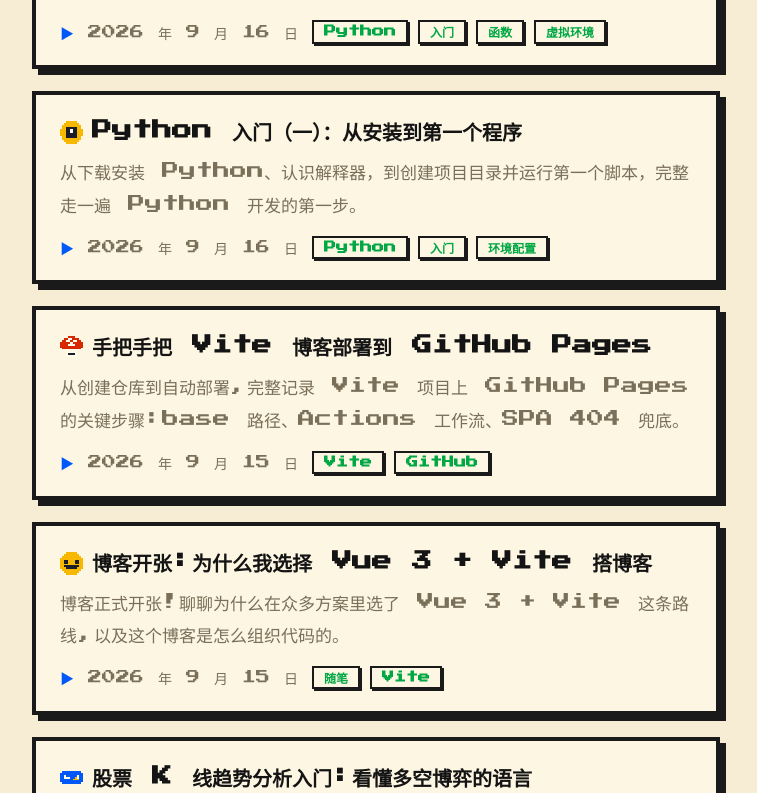
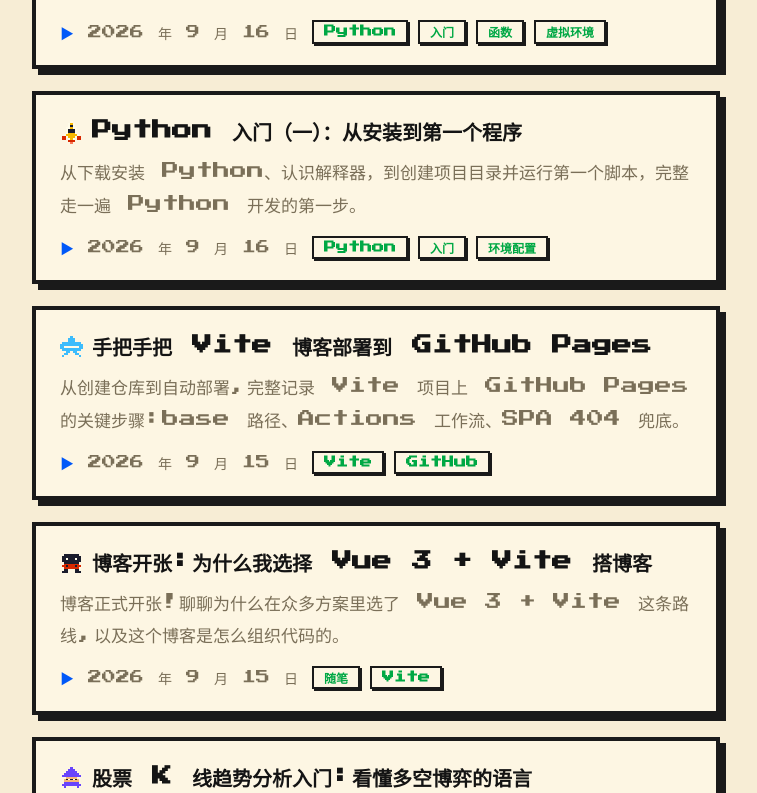
Before and after one commit to KongValley/ViteBlog, a React (Vite) app: page / in a window 1280 px wide. Shown: the part 907-1700 px from the top of the page, without its empty margins (420-1177 px from the left). Built offline with nearby package versions, Linux system fonts and the light colour scheme; a web font is replaced by a local one; what marked-highlight would draw is missing.

Commit message:
feat: 扩充像素角色图标并修正五角星

```diff
--- a/src/components/PixelIcon.tsx
+++ b/src/components/PixelIcon.tsx
@@ -5,15 +5,15 @@
     '.....yy.....',
     '.....yy.....',
     '....yyyy....',
+    '....yyyy....',
+    'yyyyyyyyyyyy',
     'yyyyyyyyyyyy',
     '.yyyyyyyyyy.',
     '..yyyyyyyy..',
-    '...yyyyyy...',
-    '...yyyyyy...',
-    '..yy....yy..',
+    '..yyyyyyyy..',
     '.yy......yy.',
-    'y..........y',
-    '............',
+    '.yy......yy.',
+    'yy........yy',
   ],
   rocket: [
     '.....ww.....',
@@ -141,6 +141,118 @@
     '...wwwwww...',
     '............',
   ],
+  hero: [
+    '....rrrr....',
+    '...rrrrrr...',
+    '...nnwwnn...',
+    '..nkwkkwkn..',
+    '..nnnnnnnn..',
+    '...nnnnnn...',
+    '..bbbbbbbb..',
+    '.bbbbbbbbbb.',
+    'nnbwbbbbwbnn',
+    '..bbbbbbbb..',
+    '..rr....rr..',
+    '.rrr....rrr.',
+  ],
+  wizard: [
+    '.....mm.....',
+    '....mmmm....',
+    '...mmmmmm...',
+    '..mmmmmmmm..',
+    '.mmmmmmmmmm.',
+    '...nnnnnn...',
+    '..nkwkkwkn..',
+    '..nnnnnnnn..',
+    '..mmmmmmmm..',
+    '.mmmmmmmmmm.',
+    '..m......m..',
+    '............',
+  ],
+  ninja: [
+    '............',
+    '..kkkkkkkk..',
+    '.kkkkkkkkkk.',
+    '.kkwkkkkwkk.',
+    '.kkkkkkkkkk.',
+    '..kkkkkkkk..',
+    '..rrrrrrrr..',
+    '.rrkrrrrkrr.',
+    '..rrrrrrrr..',
+    '..kk....kk..',
+    '.kkk....kkk.',
+    '............',
+  ],
+  knight: [
+    '....dddd....',
+    '...dddddd...',
+    '..dddddddd..',
+    '..dwddddwd..',
+    '..dddddddd..',
+    '...dddddd...',
+    '.rrrrrrrrrr.',
+    'rrrddddddrrr',
+    'rr.dddddd.rr',
+    '...dddddd...',
+    '...rr..rr...',
+    '..rrr..rrr..',
+  ],
+  robot: [
+    '.....cc.....',
+    '.....cc.....',
+    '..dddddddd..',
+    '.dddddddddd.',
+    '.ddwwddwwdd.',
+    '.dddddddddd.',
+    '.dddbbbbddd.',
+    '..dddddddd..',
+    '.c.dddddd.c.',
+    'cccddddddccc',
+    '...dd..dd...',
+    '..ddd..ddd..',
+  ],
+  slime: [
+    '............',
+    '............',
+    '....gggg....',
+    '..gggggggg..',
+    '.gggggggggg.',
+    'ggkgggggkggg',
+    'ggkgggggkggg',
+    'gggggggggggg',
+    'gggggggggggg',
+    '.gggggggggg.',
+    '..gggggggg..',
+    '...gggggg...',
+  ],
+  invader: [
+    '............',
+    '....gggg....',
+    '...gggggg...',
+    '..gggggggg..',
+    '.gg.gggg.gg.',
+    'gggggggggggg',
+    'g.gggggggg.g',
+    'g.g......g.g',
+    '...gg..gg...',
+    '..gg.gg.gg..',
+    '............',
+    '............',
+  ],
+  fighter: [
+    '.....cc.....',
+    '....cccc....',
+    '....cccc....',
+    '.cccccccccc.',
+    'cccccccccccc',
+    'ccwwwwwwwwcc',
+    'cccccccccccc',
+    '.cccccccccc.',
+    '...cc..cc...',
+    '..cc....cc..',
+    '.c........c.',
+    '............',
+  ],
 } satisfies Record<string, PixelSprite>
 
 export type PixelIconName = keyof typeof sprites
@@ -152,6 +264,9 @@
   c: '#3cbcfc',
   g: 'var(--green)',
   k: '#1a1c2c',
+  n: '#f8b878',
+  m: '#6844fc',
+  d: '#b8b8b8',
   w: '#fffbe8',
   o: '#f87858',
 }
--- a/src/views/Home.tsx
+++ b/src/views/Home.tsx
@@ -22,6 +22,14 @@
   'coin',
   'cat',
   'mushroom',
+  'hero',
+  'wizard',
+  'ninja',
+  'knight',
+  'robot',
+  'slime',
+  'invader',
+  'fighter',
 ]
 
 function getPostIcon(slug: string): PixelIconName {
```
